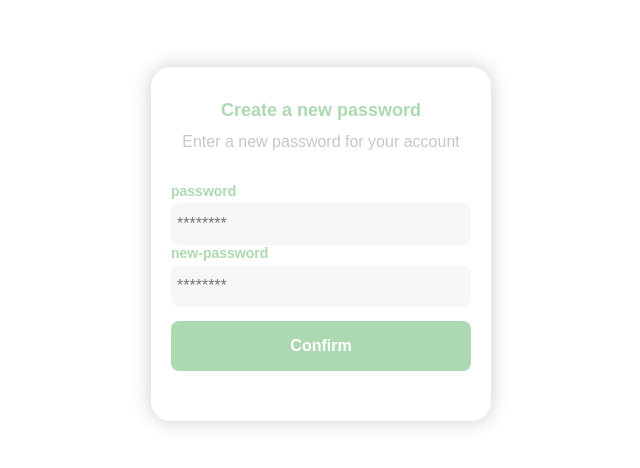
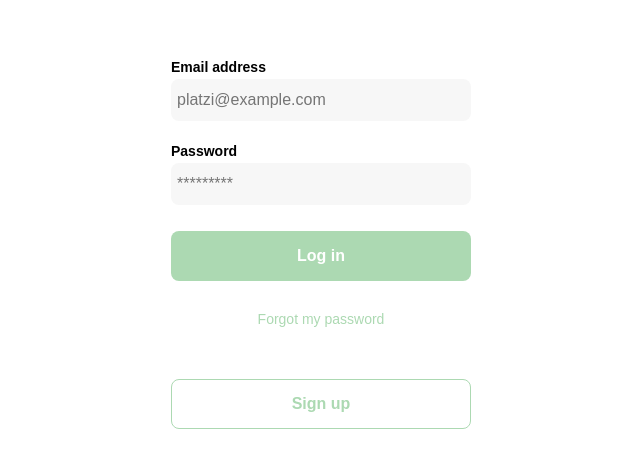
Before and after one commit to widacasan/Store, a React (Create React App) app: page / in a window 1280 px wide. Shown: the part 156-624 px from the top of the page, without its empty margins (319-959 px from the left). Built offline with nearby package versions, Linux system fonts and the light colour scheme.

Commit message:
Agrego componente loginPage y elimine los de Password

```diff
--- a/src/App.js
+++ b/src/App.js
@@ -1,11 +1,11 @@
-import React from "react";
-import "./App.css";
-import LoginForm from "./components/LoginForm";
-import './components/styles.css';
+import React from 'react';
+import LoginPage from './components/LoginPage';
+
+
 function App() {
   return (
-    <div className="login">
-      <LoginForm />
+    <div>
+      <LoginPage />
     </div>
   );
 }
--- a/src/components/LoginForm.js
+++ b/src/components/LoginForm.js
@@ -1,23 +1,49 @@
-import React from "react";
-import TextInput from "./TextInput";
+import React, { useState } from 'react';
+
+function LoginForm() {
+  const [email, setEmail] = useState('');
+  const [password, setPassword] = useState('');
+
+  const handleSubmit = (event) => {
+    event.preventDefault();
+    console.log('Email:', email);
+    console.log('Password:', password);
+  };
+
+  return (
+    <div className="form-container">
+      <img src="./logos/logo_yard_sale.svg" alt="logo" className="logo" />
+
+      <form className="form" onSubmit={handleSubmit}>
+        <label htmlFor="email" className="label">Email address</label>
+        <input
+          type="text"
+          id="email"
+          placeholder="platzi@example.com"
+          className="input input-email"
+          value={email}
+          onChange={(event) => setEmail(event.target.value)}
+        />
+
+        <label htmlFor="password" className="label">Password</label>
+        <input
+          type="password"
+          id="password"
+          placeholder="*********"
+          className="input input-password"
+          value={password}
+          onChange={(event) => setPassword(event.target.value)}
+        />
+
+        <input type="submit" value="Log in" className="primary-button login-button" />
+
+        <a href="/">Forgot my password</a>
+      </form>
 
 
-const LoginForm = () => {
-  return (
-    <div className="from-container">
-      <img src="./logos/logo_yard_sale.svg" alt="logo" className="logo" />
-
-      <h1 className="title">Create a new password</h1>
-      <p className="subtitle">Enter a new password for your account</p>
-
-      <form action="/" className="from">
-        <TextInput label="password" placeholder="********" type="password" />
-        <TextInput label="new-password" placeholder="********" type="password" />
-
-        <input type="submit" value="Confirm" className="primary-button login-button" />
-      </form>
+      <button className="secondary-button signup-button">Sign up</button>
     </div>
   );
-};
+}
 
 export default LoginForm;
--- /dev/null
+++ b/src/components/LoginPage.js
@@ -0,0 +1,13 @@
+import React from 'react';
+import LoginForm from './LoginForm';
+import './styles.css';
+
+function LoginPage() {
+  return (
+    <div className="login">
+      <LoginForm />
+    </div>
+  );
+}
+
+export default LoginPage;
--- a/src/components/styles.css
+++ b/src/components/styles.css
@@ -12,7 +12,6 @@
 body {
   margin: 0;
   font-family: 'Quicksand', sans-serif;
-    background: linear-gradient(50deg, #ffffff, #ffffff);
 }
 
 .login {
@@ -22,14 +21,10 @@
   place-items: center;
 }
 
-  .from-container {
+.form-container {
   display: grid;
   grid-template-rows: auto 1fr auto;
   width: 300px;
-    background-color: rgba(255, 255, 255, 0.8);
-    border-radius: 20px;
-    padding: 20px;
-    box-shadow: 0px 0px 20px rgba(0, 0, 0, 0.2);
 }
 
 .logo {
@@ -39,32 +34,23 @@
   display: none;
 }
 
-  .title {
-    font-size: var(--lg);
-    margin-bottom: 12px;
-    text-align: center;
-    color: var(--hospital-green);
+.form {
+  display: flex;
+  flex-direction: column;
 }
 
-  .subtitle {
-    color: var(--very-light-pink);
-    font-size: var(--md);
-    font-weight: 300;
-    margin-top: 0;
-    margin-bottom: 32px;
+.form a {
+  color: var(--hospital-green);
+  font-size: var(--sm);
   text-align: center;
-  }
-
-  .from {
-    display: flex;
-    flex-direction: column;
+  text-decoration: none;
+  margin-bottom: 52px;
 }
 
 .label {
   font-size: var(--sm);
   font-weight: bold;
   margin-bottom: 4px;
-    color: var(--hospital-green);
 }
 
 .input {
@@ -74,7 +60,11 @@
   height: 30px;
   font-size: var(--md);
   padding: 6px;
-    color: var(--black);
+  margin-bottom: 12px;
+}
+
+.input-email {
+  margin-bottom: 22px;
 }
 
 .primary-button {
@@ -87,11 +77,18 @@
   font-size: var(--md);
   font-weight: bold;
   height: 50px;
-    transition: background-color 0.3s ease;
 }
 
-  .primary-button:hover {
-    background-color: #67D4FF;
+.secondary-button {
+  background-color: var(--white);
+  border-radius: 8px;
+  border: 1px solid var(--hospital-green);
+  color: var(--hospital-green);
+  width: 100%;
+  cursor: pointer;
+  font-size: var(--md);
+  font-weight: bold;
+  height: 50px;
 }
 
 .login-button {
@@ -103,4 +100,10 @@
   .logo {
     display: block;
   }
+  .secondary-button {
+    width: 300px;
+    position: absolute;
+    bottom: 0;
+    margin-bottom: 24px;
   }
+}
```
Lines whose indentation alone changed are shown as unchanged.
